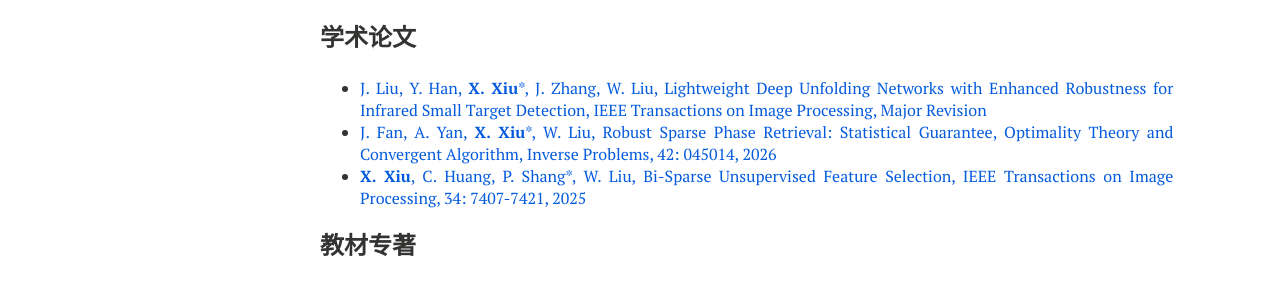
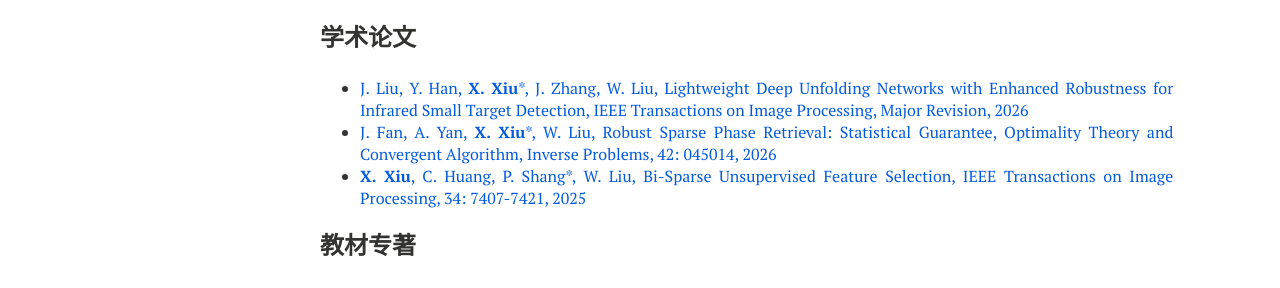
Before and after one commit to xianchaoxiu/xianchaoxiu.github.io, a Jekyll site: the page built from chinese/index.md, in a window 1280 px wide. Shown: the part 693-981 px from the top of the page. Built offline with Jekyll 4.4.1, drawn with Linux system fonts in a browser that asks for light colours; nearby versions of some CDN libraries.

Commit message:
Update index.md

```diff
--- a/chinese/index.md
+++ b/chinese/index.md
@@ -32,7 +32,7 @@ share: false
 
 
 ### 学术论文
-* <a href="https://arxiv.org/abs/2509.08205" class="textlink" target="_blank"> J. Liu, Y. Han, <b>X. Xiu</b>*, J. Zhang, W. Liu, Lightweight Deep Unfolding Networks with Enhanced Robustness for Infrared Small Target Detection, IEEE Transactions on Image Processing, Major Revision </a> <br>
+* <a href="https://arxiv.org/abs/2509.08205" class="textlink" target="_blank"> J. Liu, Y. Han, <b>X. Xiu</b>*, J. Zhang, W. Liu, Lightweight Deep Unfolding Networks with Enhanced Robustness for Infrared Small Target Detection, IEEE Transactions on Image Processing, Major Revision, 2026 </a> <br>
 * <a href="../chinese/papers/2026-IP.pdf" class="textlink" target="_blank"> J. Fan, A. Yan, <b>X. Xiu</b>*, W. Liu, Robust Sparse Phase Retrieval: Statistical Guarantee, Optimality Theory and Convergent Algorithm, Inverse Problems, 42: 045014, 2026 </a> <br>
 * <a href="../chinese/papers/2025-TIP.pdf" class="textlink" target="_blank"> <b>X. Xiu</b>, C. Huang, P. Shang*, W. Liu, Bi-Sparse Unsupervised Feature Selection, IEEE Transactions on Image Processing, 34: 7407-7421, 2025 </a> <br>
 
```
